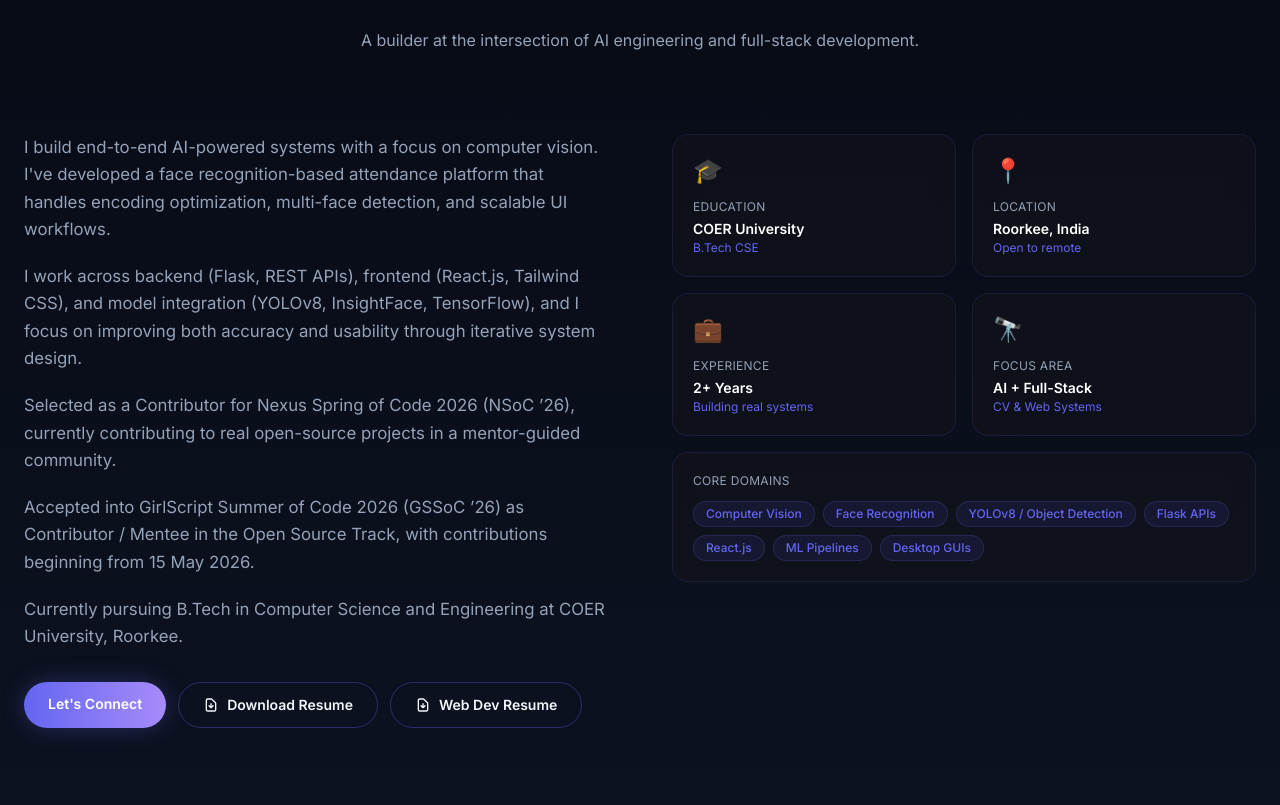
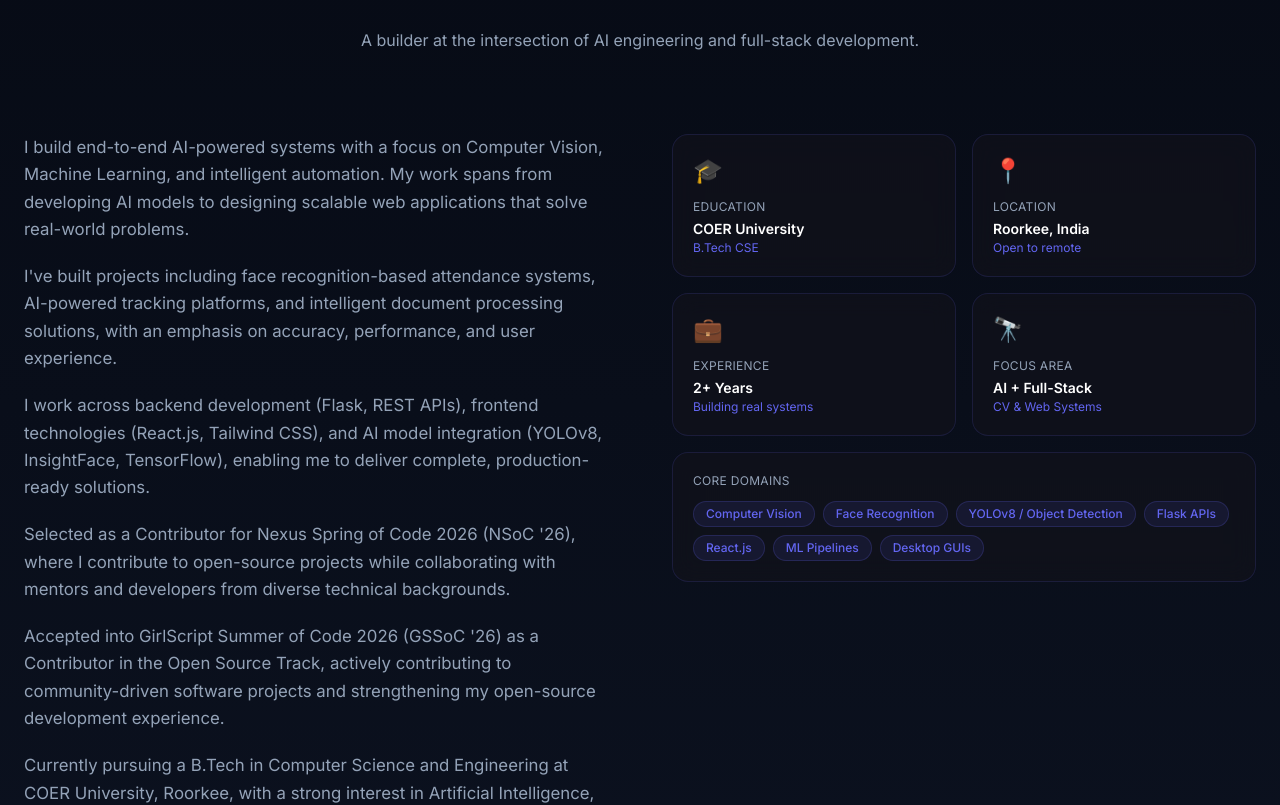
Before and after one commit to ArnavPundir22/arnavpundir22.github.io, a React (Vite) app: page / in a window 1280 px wide. Shown: the part 1120-1925 px from the top of the page. Built offline with nearby package versions, Linux system fonts and the light colour scheme.

Commit message:
updated my about section content

```diff
--- a/src/data/index.js
+++ b/src/data/index.js
@@ -9,11 +9,12 @@ export const profile = {
   cvUrl: '/Documents/Arnav_Pundir_Resume.pdf',
   photo: '/images/man1.png',
   bio: [
-    "I build end-to-end AI-powered systems with a focus on computer vision. I've developed a face recognition-based attendance platform that handles encoding optimization, multi-face detection, and scalable UI workflows.",
-    "I work across backend (Flask, REST APIs), frontend (React.js, Tailwind CSS), and model integration (YOLOv8, InsightFace, TensorFlow), and I focus on improving both accuracy and usability through iterative system design.",
-    "Selected as a Contributor for Nexus Spring of Code 2026 (NSoC ’26), currently contributing to real open-source projects in a mentor-guided community.",
-    "Accepted into GirlScript Summer of Code 2026 (GSSoC ’26) as Contributor / Mentee in the Open Source Track, with contributions beginning from 15 May 2026.",
-    "Currently pursuing B.Tech in Computer Science and Engineering at COER University, Roorkee.",
+    "I build end-to-end AI-powered systems with a focus on Computer Vision, Machine Learning, and intelligent automation. My work spans from developing AI models to designing scalable web applications that solve real-world problems.",
+    "I've built projects including face recognition-based attendance systems, AI-powered tracking platforms, and intelligent document processing solutions, with an emphasis on accuracy, performance, and user experience.",
+    "I work across backend development (Flask, REST APIs), frontend technologies (React.js, Tailwind CSS), and AI model integration (YOLOv8, InsightFace, TensorFlow), enabling me to deliver complete, production-ready solutions.",
+    "Selected as a Contributor for Nexus Spring of Code 2026 (NSoC '26), where I contribute to open-source projects while collaborating with mentors and developers from diverse technical backgrounds.",
+    "Accepted into GirlScript Summer of Code 2026 (GSSoC '26) as a Contributor in the Open Source Track, actively contributing to community-driven software projects and strengthening my open-source development experience.",
+    "Currently pursuing a B.Tech in Computer Science and Engineering at COER University, Roorkee, with a strong interest in Artificial Intelligence, Computer Vision, Full-Stack Development, and Open Source."
   ],
   stats: [
     { value: 13, suffix: '+', label: 'Projects Built' },
```
